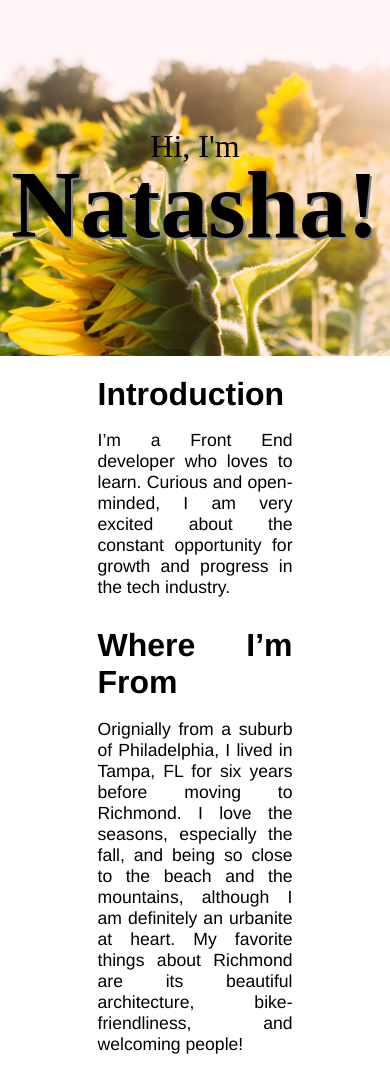
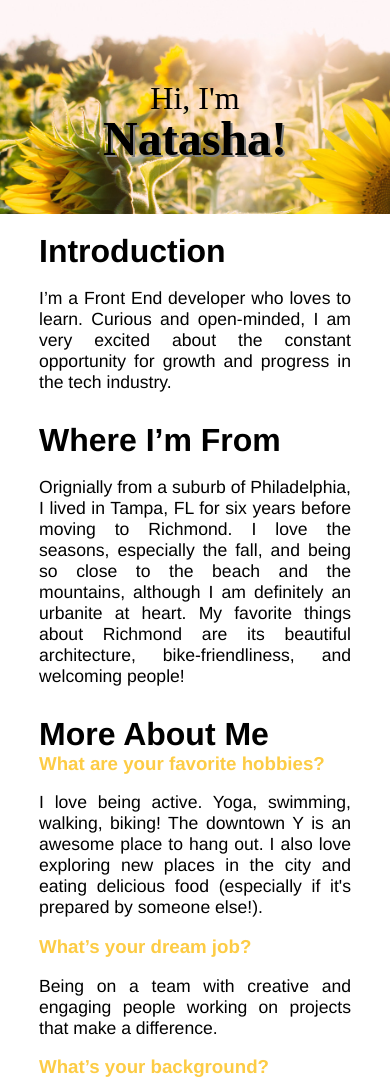
Before and after one commit to natashahakun/about-me, a plain HTML site: page index.html in a window 390 px wide. Shown: the top 1081 px of the page. Drawn offline with Linux system fonts and the light colour scheme.

Commit message:
Add media queries.

```diff
--- a/stylesheet.css
+++ b/stylesheet.css
@@ -93,3 +93,19 @@ a {
   display: inline;
   padding: 0 1%;
 }
+
+/********media-queries********/
+
+@media only screen and (max-width: 500px) {
+  .masthead {
+    padding: 3em 0;
+  }
+  .masthead-name {
+    font-size: 3em;
+  }
+
+  .intro-section, .where-from-section, .about-me-section {
+    width: 80%;
+    padding-left: 10%;
+  }
+}
```
